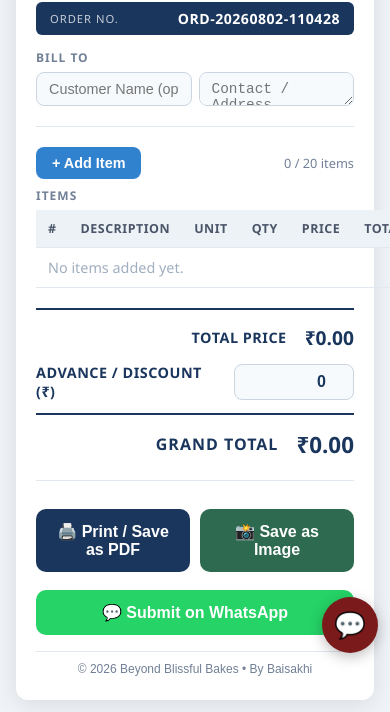
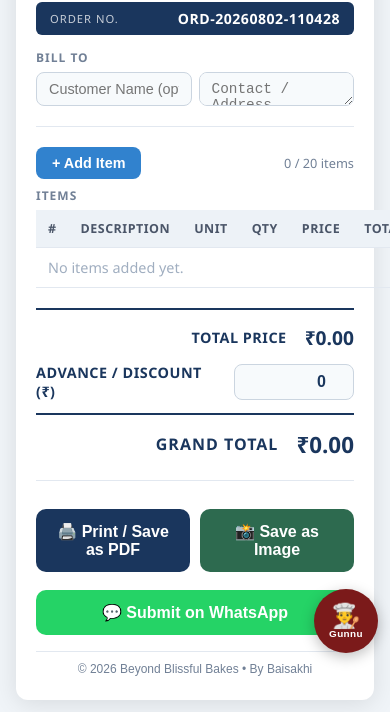
Before and after one commit to souviksteria-lgtm/BBB_Invoice_Generator, a website: page bbb-mobile-app/www/myorder.html in a window 390 px wide. Shown: the part 179-891 px from the top of the page. Drawn offline with nearby package versions, Linux system fonts and the light colour scheme; some packages are replaced by stand-ins of ours.

Commit message:
Update Gunnu chatbot icon to chef avatar with visible name label

```diff
--- a/bbb-mobile-app/www/myorder.html
+++ b/bbb-mobile-app/www/myorder.html
@@ -549,21 +549,25 @@
       font-family: 'Segoe UI', Arial, sans-serif;
     }
     .chatbot-toggle {
-      width: 56px;
-      height: 56px;
-      border-radius: 50%;
+      min-width: 64px;
+      height: 64px;
+      border-radius: 32px;
       background: #7b1a1a;
       color: #fff;
       border: none;
       box-shadow: 0 4px 14px rgba(0,0,0,0.25);
       cursor: pointer;
-      font-size: 1.6rem;
       display: flex;
+      flex-direction: column;
       align-items: center;
       justify-content: center;
+      gap: 1px;
+      padding: 6px 10px;
       transition: transform 0.15s;
     }
     .chatbot-toggle:hover { transform: scale(1.06); }
+    .chatbot-toggle-icon { font-size: 1.5rem; line-height: 1; }
+    .chatbot-toggle-label { font-size: 0.62rem; font-weight: 700; letter-spacing: 0.4px; line-height: 1; }
     .chatbot-panel {
       display: none;
       flex-direction: column;
@@ -823,10 +827,13 @@
 
 <!-- Gunnu Chatbot Widget -->
 <div class="chatbot-widget no-print">
-  <button class="chatbot-toggle" id="chatbotToggle" onclick="toggleChatbot()" aria-label="Chat with Gunnu">💬</button>
+  <button class="chatbot-toggle" id="chatbotToggle" onclick="toggleChatbot()" aria-label="Chat with Gunnu">
+    <span class="chatbot-toggle-icon">👨‍🍳</span>
+    <span class="chatbot-toggle-label">Gunnu</span>
+  </button>
   <div class="chatbot-panel" id="chatbotPanel">
     <div class="chatbot-header">
-      <div class="chatbot-avatar">🧁</div>
+      <div class="chatbot-avatar">👨‍🍳</div>
       <div>
         <div class="chatbot-name">Gunnu</div>
         <div class="chatbot-status">BBB Assistant • Online</div>
```
Also changed, not shown: myorder.html (+13 -6 lines).
